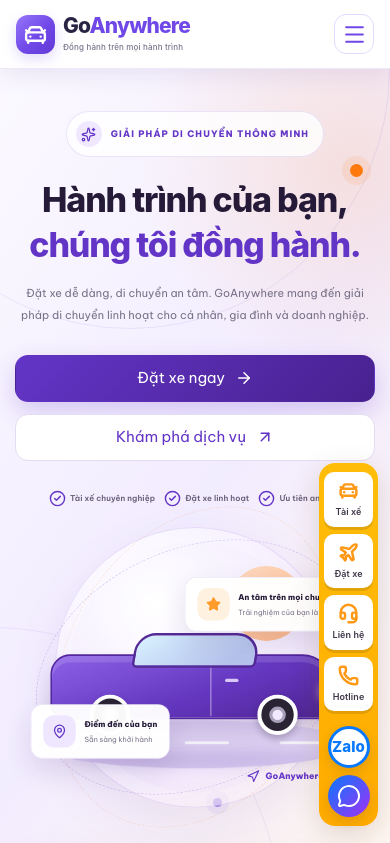
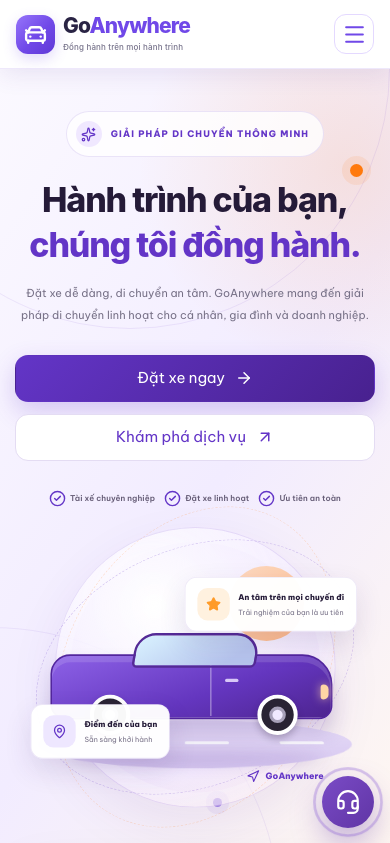
Before and after one commit to thanh-studio/Nhom1_HoangHaDigital, a React (Vite) app in the folder frontend/: page /home in a window 390 px wide. Shown: the top 843 px of the page. Built offline with nearby package versions, Linux system fonts and the light colour scheme.

Commit message:
thay đổi float

```diff
--- a/frontend/src/components/FloatingContact.css
+++ b/frontend/src/components/FloatingContact.css
@@ -1,137 +1,354 @@
+/* ========================================
+   NÚT LIÊN HỆ NHANH (cố định bên phải màn hình)
+   ======================================== */
+
 .floating-contact {
+  --fc-purple: #6035a5;
+  --fc-purple-light: #f2eaff;
+  --fc-orange: #ff8a3d;
+  --fc-text: #4a4158;
+
   position: fixed;
-  right: 0;
   top: 50%;
+  right: 16px;
   z-index: 999;
   display: flex;
   flex-direction: column;
   align-items: center;
-  gap: 9px;
-  width: 78px;
-  padding: 14px 8px;
-  background: linear-gradient(180deg, #ffbd08, #ffab00);
-  border-radius: 18px 0 0 18px;
-  box-shadow: 0 8px 28px rgba(92, 58, 15, 0.17);
+  gap: 4px;
+  width: 70px;
+  padding: 8px 6px;
+  border: 1px solid #ece4f7;
+  border-radius: 22px;
+  background: rgba(255, 255, 255, 0.92);
+  box-shadow: 0 18px 45px rgba(53, 32, 75, 0.16);
+  backdrop-filter: blur(12px);
   transform: translateY(-50%);
+  transition:
+    opacity 0.25s ease,
+    transform 0.25s ease,
+    visibility 0.25s ease;
 }
+
+/* Trạng thái đã ẩn */
+.floating-contact.is-hidden {
+  opacity: 0;
+  visibility: hidden;
+  pointer-events: none;
+  transform: translate(24px, -50%) scale(0.96);
+}
+
+/* ===== CÁC NÚT CHÍNH ===== */
 
 .floating-contact-item {
   display: flex;
   flex-direction: column;
   align-items: center;
   justify-content: center;
-  gap: 4px;
-  width: 62px;
-  min-height: 61px;
-  padding: 7px 3px;
-  color: #ff9814;
-  background: #fff;
-  border: 1px solid rgba(255, 255, 255, 0.9);
-  border-radius: 12px;
-  box-shadow: 0 3px 0 rgba(78, 58, 20, 0.16);
+  gap: 5px;
+  width: 100%;
+  padding: 9px 2px 8px;
+  border-radius: 16px;
+  color: var(--fc-purple);
   text-decoration: none;
   transition:
-    transform 0.2s ease,
-    box-shadow 0.2s ease,
-    background 0.2s ease;
+    background 0.2s ease,
+    color 0.2s ease,
+    transform 0.2s ease;
 }
 
 .floating-contact-item svg {
-  width: 25px;
-  height: 25px;
-  stroke-width: 2.8;
+  width: 22px;
+  height: 22px;
+  stroke-width: 2;
+  transition: transform 0.2s ease;
 }
 
 .floating-contact-item span {
-  color: #3d3547;
-  font-size: 10px;
+  color: var(--fc-text);
+  font-size: 11px;
   font-weight: 600;
+  line-height: 1.2;
   text-align: center;
+  white-space: nowrap;
 }
 
 .floating-contact-item:hover {
-  background: #fff8eb;
-  box-shadow: 0 5px 12px rgba(81, 49, 10, 0.14);
-  transform: translateX(-5px);
+  background: var(--fc-purple-light);
 }
+
+.floating-contact-item:hover svg {
+  transform: scale(1.12);
+}
+
+/* Nút Hotline nổi bật màu cam */
+.floating-contact-item[href^="tel:"] {
+  margin-top: 2px;
+  color: #fff;
+  background: linear-gradient(135deg, #ffa25f, var(--fc-orange));
+  box-shadow: 0 8px 18px rgba(255, 138, 61, 0.35);
+}
+
+.floating-contact-item[href^="tel:"] span {
+  color: #fff;
+}
+
+.floating-contact-item[href^="tel:"]:hover {
+  background: linear-gradient(135deg, #ff964c, #f07423);
+  transform: translateY(-2px);
+}
+
+.floating-contact-item[href^="tel:"] svg {
+  animation: floating-ring 2.4s ease-in-out infinite;
+}
+
+/* ===== ZALO & MESSENGER ===== */
 
 .floating-contact-socials {
   display: flex;
   flex-direction: column;
   align-items: center;
-  gap: 10px;
-  margin-top: 20px;
+  gap: 8px;
+  width: 100%;
+  margin-top: 6px;
+  padding-top: 10px;
+  border-top: 1px solid #ece4f7;
 }
 
 .floating-social-link {
-  display: flex;
-  align-items: center;
-  justify-content: center;
-  width: 48px;
-  height: 48px;
+  display: grid;
+  place-items: center;
+  width: 44px;
+  height: 44px;
   border-radius: 50%;
   color: #fff;
   font-weight: 800;
   text-decoration: none;
-  box-shadow: 0 5px 12px rgba(38, 39, 70, 0.13);
-  transition: transform 0.2s ease;
+  box-shadow: 0 6px 16px rgba(38, 39, 70, 0.16);
+  transition:
+    transform 0.2s ease,
+    box-shadow 0.2s ease;
 }
 
 .floating-social-link:hover {
-  transform: scale(1.08);
+  box-shadow: 0 10px 22px rgba(38, 39, 70, 0.22);
+  transform: translateY(-2px) scale(1.06);
 }
 
 .floating-zalo {
-  color: #0878ff;
-  background: #fff;
-  border: 3px solid #0878ff;
-  font-size: 15px;
+  color: #fff;
+  background: #0068ff;
+  font-size: 13px;
+  letter-spacing: 0.2px;
 }
 
 .floating-messenger {
-  background: linear-gradient(135deg, #0878ff, #a331f4);
+  background: linear-gradient(135deg, #0a7cff, #a334fa);
 }
 
 .floating-messenger svg {
-  width: 24px;
-  height: 24px;
+  width: 22px;
+  height: 22px;
 }
+
+/* ===== NÚT ẨN (×) ===== */
+
+.floating-contact-close {
+  display: grid;
+  place-items: center;
+  width: 32px;
+  height: 32px;
+  margin-top: 6px;
+  border: none;
+  border-radius: 50%;
+  color: #8a8199;
+  background: #f4f1f8;
+  cursor: pointer;
+  transition:
+    background 0.2s ease,
+    color 0.2s ease,
+    transform 0.2s ease;
+}
+
+.floating-contact-close svg {
+  width: 16px;
+  height: 16px;
+}
+
+.floating-contact-close:hover {
+  color: var(--fc-purple);
+  background: var(--fc-purple-light);
+  transform: rotate(90deg);
+}
+
+/* ===== NÚT TRÒN KHI ĐÃ THU GỌN ===== */
+
+.floating-contact-fab {
+  position: fixed;
+  right: 20px;
+  bottom: 24px;
+  z-index: 999;
+  display: grid;
+  place-items: center;
+  width: 58px;
+  height: 58px;
+  border: none;
+  border-radius: 50%;
+  color: #fff;
+  background: linear-gradient(135deg, #7a4bc6, #6035a5);
+  box-shadow: 0 14px 32px rgba(96, 53, 165, 0.4);
+  cursor: pointer;
+  transition:
+    opacity 0.25s ease,
+    transform 0.25s ease,
+    visibility 0.25s ease,
+    box-shadow 0.2s ease;
+}
+
+.floating-contact-fab svg {
+  width: 26px;
+  height: 26px;
+}
+
+/* Vòng sóng lan ra để gây chú ý */
+.floating-contact-fab::after {
+  content: "";
+  position: absolute;
+  inset: 0;
+  border-radius: 50%;
+  border: 2px solid #8b5fd6;
+  animation: floating-pulse 2s ease-out infinite;
+}
+
+.floating-contact-fab:hover {
+  box-shadow: 0 18px 40px rgba(96, 53, 165, 0.5);
+  transform: translateY(-3px);
+}
+
+.floating-contact-fab.is-hidden {
+  opacity: 0;
+  visibility: hidden;
+  pointer-events: none;
+  transform: scale(0.6);
+}
+
+@keyframes floating-pulse {
+  0% {
+    opacity: 0.8;
+    transform: scale(1);
+  }
+
+  100% {
+    opacity: 0;
+    transform: scale(1.6);
+  }
+}
+
+/* Viền focus khi dùng bàn phím */
+.floating-contact button:focus-visible,
+.floating-contact-fab:focus-visible,
+.floating-contact a:focus-visible {
+  outline: 3px solid #cbb6ed;
+  outline-offset: 2px;
+}
+
+/* Rung nhẹ icon điện thoại */
+@keyframes floating-ring {
+  0%,
+  70%,
+  100% {
+    transform: rotate(0);
+  }
+
+  75% {
+    transform: rotate(-14deg);
+  }
+
+  80% {
+    transform: rotate(12deg);
+  }
+
+  85% {
+    transform: rotate(-8deg);
+  }
+
+  90% {
+    transform: rotate(6deg);
+  }
+}
+
+/* ===== ĐIỆN THOẠI: THANH NGANG Ở ĐÁY ===== */
 
 @media (max-width: 768px) {
   .floating-contact {
     top: auto;
     right: 12px;
-    bottom: 18px;
-    gap: 7px;
-    width: 59px;
-    padding: 9px 5px;
-    border-radius: 16px;
+    bottom: 12px;
+    left: 12px;
+    flex-direction: row;
+    justify-content: space-between;
+    gap: 2px;
+    width: auto;
+    padding: 6px;
+    border-radius: 20px;
     transform: none;
   }
 
+  .floating-contact.is-hidden {
+    transform: translateY(24px);
+  }
+
+  .floating-contact-close {
+    flex-shrink: 0;
+    width: 28px;
+    height: 28px;
+    margin: 0 0 0 4px;
+  }
+
+  .floating-contact-fab {
+    right: 16px;
+    bottom: 16px;
+    width: 52px;
+    height: 52px;
+  }
+
   .floating-contact-item {
-    width: 49px;
-    min-height: 49px;
-    border-radius: 10px;
+    flex: 1;
+    min-width: 0;
+    padding: 7px 2px 6px;
+    border-radius: 14px;
+  }
+
+  .floating-contact-item[href^="tel:"] {
+    margin-top: 0;
   }
 
   .floating-contact-item svg {
-    width: 21px;
-    height: 21px;
+    width: 20px;
+    height: 20px;
   }
 
   .floating-contact-item span {
-    font-size: 9px;
+    font-size: 10px;
   }
 
   .floating-contact-socials {
-    gap: 7px;
-    margin-top: 8px;
+    flex-direction: row;
+    gap: 6px;
+    width: auto;
+    margin: 0 0 0 4px;
+    padding: 0 0 0 8px;
+    border-top: none;
+    border-left: 1px solid #ece4f7;
   }
 
   .floating-social-link {
-    width: 42px;
-    height: 42px;
+    width: 40px;
+    height: 40px;
+  }
+
+  .floating-zalo {
+    font-size: 12px;
   }
 }
 
@@ -140,5 +357,6 @@
   .floating-contact *::before,
   .floating-contact *::after {
     transition: none !important;
+    animation: none !important;
   }
 }
--- a/frontend/src/components/FloatingContact.jsx
+++ b/frontend/src/components/FloatingContact.jsx
@@ -1,3 +1,4 @@
+import { useEffect, useState } from "react";
 import {
   MessageCircle,
   Phone,
@@ -9,13 +10,48 @@
 
 import "./FloatingContact.css";
 
+const STORAGE_KEY = "floating-contact-open";
+
+// Mặc định: máy tính mở sẵn, điện thoại thu gọn (tránh che nội dung).
+// Nếu người xem đã bấm ẩn/hiện trước đó thì giữ theo lựa chọn đó.
+const getInitialOpen = () => {
+  try {
+    const saved = window.localStorage.getItem(STORAGE_KEY);
+
+    if (saved !== null) {
+      return saved === "1";
+    }
+  } catch {
+    // Trình duyệt chặn localStorage: dùng mặc định bên dưới
+  }
+
+  return !window.matchMedia("(max-width: 768px)").matches;
+};
+
 export default function FloatingContact() {
   const zaloUrl = "https://zalo.me/SDT_CUA_BAN";
   const messengerUrl = "https://m.me/FACEBOOK_PAGE_ID";
   const phoneNumber = "0900000000";
 
+  const [open, setOpen] = useState(getInitialOpen);
+
+  useEffect(() => {
+    try {
+      window.localStorage.setItem(STORAGE_KEY, open ? "1" : "0");
+    } catch {
+      // Bỏ qua nếu không lưu được
+    }
+  }, [open]);
+
   return (
-    <aside className="floating-contact" aria-label="Liên hệ nhanh">
+    <>
+      <aside
+        id="floating-contact-panel"
+        className={`floating-contact ${open ? "" : "is-hidden"}`}
+        aria-label="Liên hệ nhanh"
+        aria-hidden={!open}
+        inert={!open}
+      >
         <a
           href="#driver"
           className="floating-contact-item"
@@ -79,6 +115,31 @@
             <MessageCircle />
           </a>
         </div>
+
+        <button
+          type="button"
+          className="floating-contact-close"
+          onClick={() => setOpen(false)}
+          aria-label="Ẩn liên hệ nhanh"
+          aria-controls="floating-contact-panel"
+          title="Ẩn"
+        >
+          <X />
+        </button>
       </aside>
+
+      <button
+        type="button"
+        className={`floating-contact-fab ${open ? "is-hidden" : ""}`}
+        onClick={() => setOpen(true)}
+        aria-label="Mở liên hệ nhanh"
+        aria-controls="floating-contact-panel"
+        aria-expanded={open}
+        tabIndex={open ? -1 : 0}
+        title="Liên hệ nhanh"
+      >
+        <Headset />
+      </button>
+    </>
   );
 }
```
Lines whose indentation alone changed are shown as unchanged.
